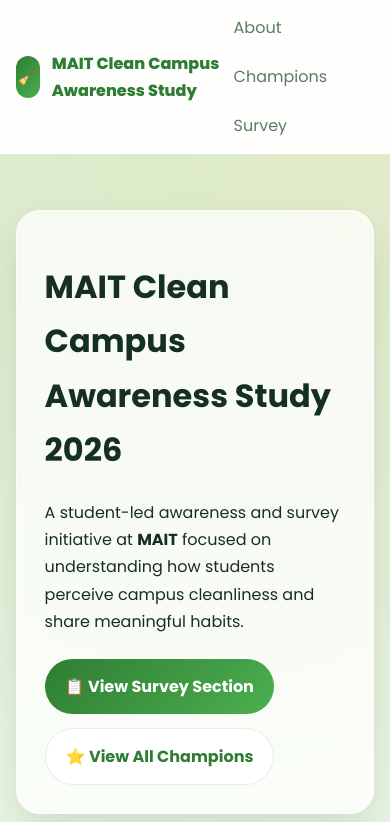
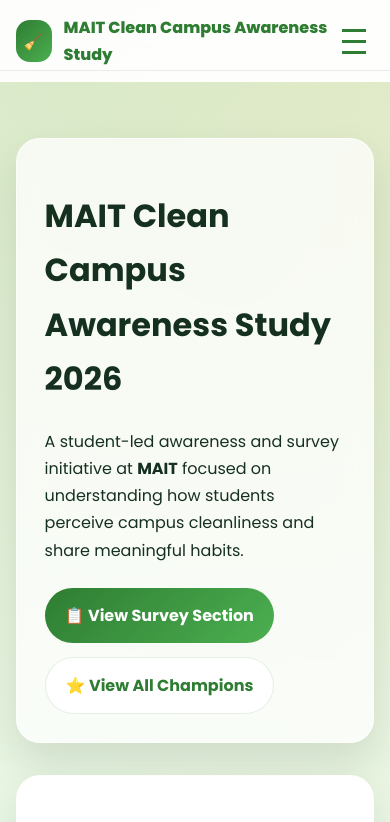
Before and after one commit to VAIBHAV-VOLT/Mait-Campus-Cleaniness, a plain HTML site: page index.html in a window 390 px wide. Shown: the top 822 px of the page. Drawn offline with Linux system fonts and the light colour scheme.

Commit message:
mobile nav bar

```diff
--- a/index.html
+++ b/index.html
@@ -79,6 +79,35 @@
         .nav-links a {
             text-decoration: none;
             color: var(--muted)
+        }
+
+        .nav-toggle {
+            display: none;
+            flex-direction: column;
+            background: none;
+            border: none;
+            cursor: pointer;
+            padding: 8px
+        }
+
+        .nav-toggle span {
+            width: 24px;
+            height: 3px;
+            background: var(--green);
+            margin: 4px 0;
+            transition: .3s
+        }
+
+        .nav-toggle.active span:nth-child(1) {
+            transform: rotate(45deg) translate(10px, 10px)
+        }
+
+        .nav-toggle.active span:nth-child(2) {
+            opacity: 0
+        }
+
+        .nav-toggle.active span:nth-child(3) {
+            transform: rotate(-45deg) translate(8px, -8px)
         }
 
         .hero {
@@ -258,6 +287,34 @@
             .gallery-item.large {
                 grid-column: span 2
             }
+
+            .nav-toggle {
+                display: flex
+            }
+
+            .nav-links {
+                position: absolute;
+                top: 70px;
+                left: 0;
+                right: 0;
+                background: rgba(255, 255, 255, .95);
+                flex-direction: column;
+                gap: 0;
+                max-height: 0;
+                overflow: hidden;
+                transition: max-height .3s ease-out;
+                border-bottom: 1px solid rgba(0, 0, 0, .08)
+            }
+
+            .nav-links.active {
+                max-height: 200px
+            }
+
+            .nav-links a {
+                padding: 16px 20px;
+                border-bottom: 1px solid rgba(0, 0, 0, .08);
+                display: block
+            }
         }
 
         @media(max-width:640px) {
@@ -280,7 +337,12 @@
                 <div class="brand-badge">🧹</div>
                 <div>MAIT Clean Campus Awareness Study</div>
             </div>
-            <div class="nav-links"><a href="#about">About</a><a href="#contributors">Champions</a><a
+            <button class="nav-toggle" id="navToggle" aria-label="Toggle navigation menu">
+                <span></span>
+                <span></span>
+                <span></span>
+            </button>
+            <div class="nav-links" id="navLinks"><a href="#about">About</a><a href="#contributors">Champions</a><a
                     href="#survey">Survey</a></div>
         </div>
     </nav>
@@ -347,6 +409,24 @@
         <p>Maharaja Agrasen Institute of Technology</p>
     </footer>
     <script src="data/champions.js"></script>
+    <script>
+        // Hamburger menu toggle
+        const navToggle = document.getElementById('navToggle');
+        const navLinks = document.getElementById('navLinks');
+
+        navToggle.addEventListener('click', () => {
+            navToggle.classList.toggle('active');
+            navLinks.classList.toggle('active');
+        });
+
+        // Close menu when a link is clicked
+        navLinks.querySelectorAll('a').forEach(link => {
+            link.addEventListener('click', () => {
+                navToggle.classList.remove('active');
+                navLinks.classList.remove('active');
+            });
+        });
+    </script>
     <script>const topContainer = document.getElementById('topChampions'); const topThree = championsData.filter(p => p.show).slice(0, 3); const tags = ['Featured Voice', 'Cleanliness Advocate', 'Campus Observer']; topContainer.innerHTML = topThree.map((p, i) => `<div class="person glass"><div class="star-tag">${tags[i % tags.length]}</div><div class="avatar"><img src="${p.image}" alt="${p.name}"></div><h3>${p.name}</h3><p><strong>Highlight:</strong> ${p.highlight}</p><p>${p.quote}</p><a class="linkedin-btn" href="${p.linkedin}" target="_blank">Connect on LinkedIn</a></div>`).join('');</script>
 </body>
 
```
